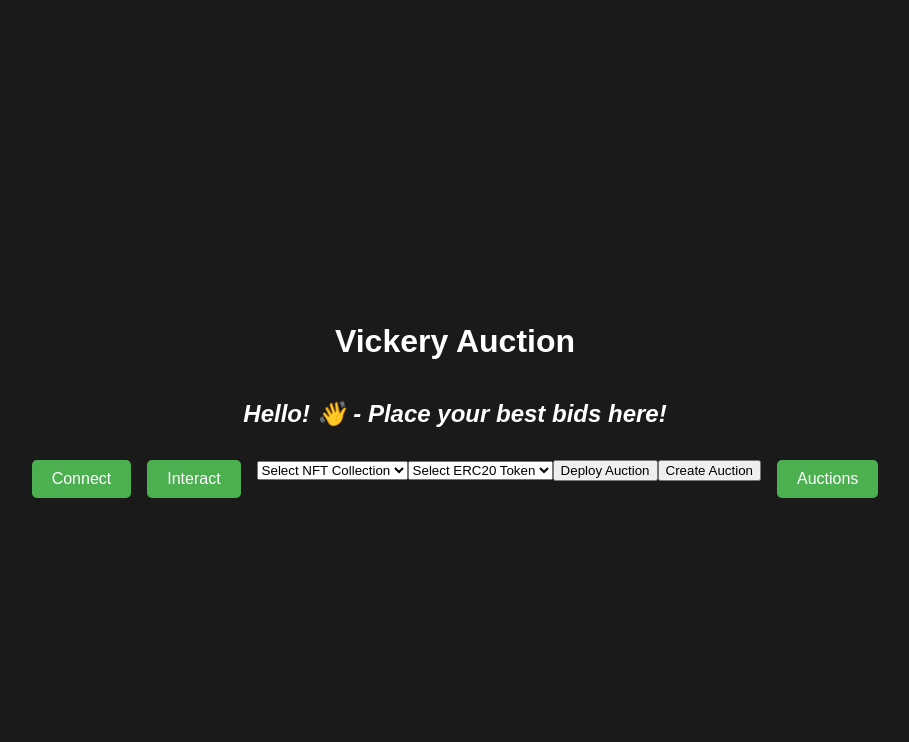
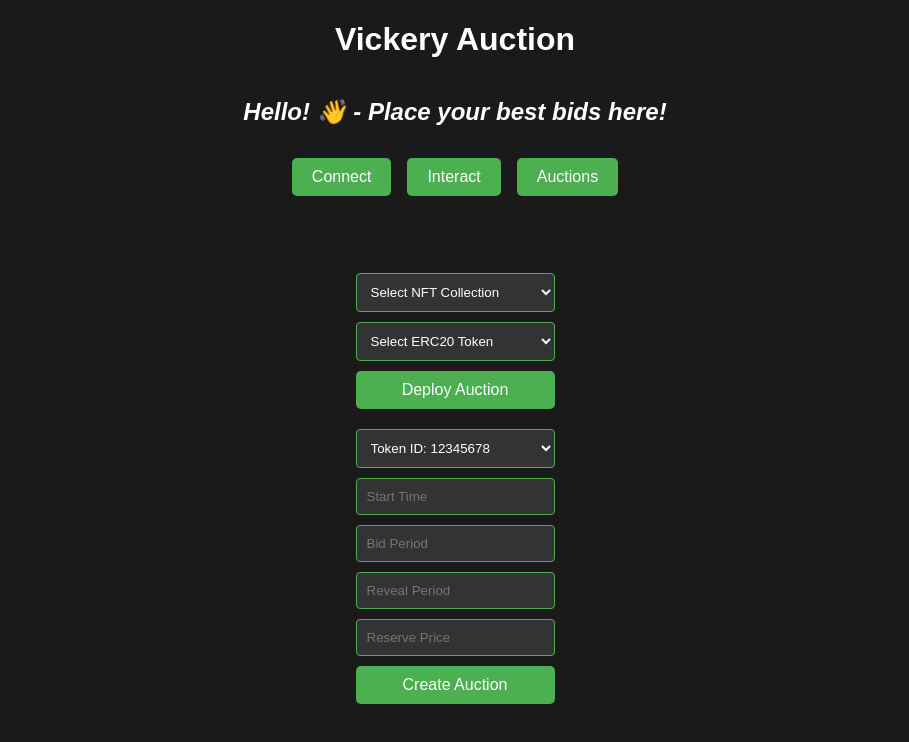
Before and after one commit to kskeerthana/VickeryAuction-Final, a React (Create React App) app in the folder vickery-auction-ui/: page /create in a window 1280 px wide. Shown: the top 742 px of the page, without its empty margins (185-1094 px from the left). Built offline with nearby package versions, Linux system fonts and the light colour scheme.

Commit message:
added create auction, auction table UI

```diff
--- a/vickery-auction-ui/src/App.tsx
+++ b/vickery-auction-ui/src/App.tsx
@@ -3,6 +3,7 @@ import { ethers } from 'ethers';
 import logo from './logo.svg';
 import './App.css';
 import CreateAuction from './components/AuctionCreation/CreateAuction';
+import VickeryAuctionTable from './components/AuctionCreation/FetchAuctions';
 import { BrowserRouter as Router, Routes, Route, Link } from 'react-router-dom';
 
 declare global {
@@ -13,7 +14,7 @@ declare global {
 
 function App() {
   const [userAddress, setUserAddress] = useState('');
-
+  const contractAddress = "0xeC3Ca7cB7015159c65fcB4A8fBCD46De4BeD1323";
   const connectWallet = async () => {
     if (window.ethereum) {
       try {
@@ -54,11 +55,17 @@ function App() {
           <Link to="/create">
             <button className="button">Interact</button>
           </Link>
-          <Routes>
+          <Link to="/auctionsTable">
+            <button className="button">Auctions</button>
+          </Link>
+
+        </div>
+        <Routes>
             <Route path="/create" element={<CreateAuction />} />
-          </Routes>
-          <button className="button">Auctions</button>
-        </div>
+        </Routes>
+        <Routes>
+            <Route path="/auctionsTable" element={ <VickeryAuctionTable contractAddress={contractAddress} />} />
+        </Routes>
       </div>
     </Router>
   );
--- a/vickery-auction-ui/src/components/AuctionCreation/CreateAuction.css
+++ b/vickery-auction-ui/src/components/AuctionCreation/CreateAuction.css
@@ -4,33 +4,20 @@
     padding: 20px;
     border-radius: 8px;
     max-width: 500px;
-    margin: 20px auto;
-}
+    margin: auto;
+  }
 
-.create-auction-form {
+  .create-auction-form .section {
     display: flex;
     flex-direction: column;
     gap: 10px;
-}
+    margin-bottom: 20px;
+  }
 
-.create-auction-form label {
-    color: #ffffff;
-}
-
-.create-auction-form input, .create-auction-form select {
+  .create-auction-form select, .create-auction-form input[type="text"] {
     padding: 10px;
     border-radius: 4px;
     border: 1px solid #4CAF50; /* Green border */
     background-color: #333;
     color: white;
-}
-
-.create-auction-form button {
-    background-color: #4CAF50; /* Green shade */
-    color: white;
-    padding: 10px 20px;
-    border: none;
-    border-radius: 5px;
-    cursor: pointer;
-    font-size: 1rem;
-}
+  }
--- a/vickery-auction-ui/src/components/AuctionCreation/CreateAuction.tsx
+++ b/vickery-auction-ui/src/components/AuctionCreation/CreateAuction.tsx
@@ -10,6 +10,11 @@ function CreateAuction() {
   const [selectedErc721, setSelectedErc721] = useState('');
   const [selectedErc20, setSelectedErc20] = useState('');
   const [contractAddress, setContractAddress] = useState('');
+  const [selectedTokenId, setSelectedTokenId] = useState('12345678');
+  const [startTime, setStartTime] = useState('');
+  const [bidPeriod, setBidPeriod] = useState('');
+  const [revealPeriod, setRevealPeriod] = useState('');
+  const [reservePrice, setReservePrice] = useState('');
 
   const handleSubmit = async (e :React.FormEvent<HTMLFormElement>) => {
     e.preventDefault();
@@ -23,36 +28,37 @@ function CreateAuction() {
     setSelectedErc20(e.target.value);
   };
 
+  const handleTokenIdChange = (e: React.ChangeEvent<HTMLSelectElement>) => setSelectedTokenId(e.target.value);
+  const handleStartTimeChange = (e: React.ChangeEvent<HTMLInputElement>) => setStartTime(e.target.value);
+  const handleBidPeriodChange = (e: React.ChangeEvent<HTMLInputElement>) => setBidPeriod(e.target.value);
+  const handleRevealPeriodChange = (e: React.ChangeEvent<HTMLInputElement>) => setRevealPeriod(e.target.value);
+  const handleReservePriceChange = (e: React.ChangeEvent<HTMLInputElement>) => setReservePrice(e.target.value);
+
   const createAuction = async () => {
       const provider = new ethers.providers.Web3Provider(window.ethereum);
       const signer = provider.getSigner();
       const contract = new ethers.Contract(yourContractAddress, VickreyAuction.abi, signer);
       try {
-        // const tokenId = document.getElementById("tokenId") as HTMLInputElement;
-        // const startTime = document.getElementById("startTime") as HTMLInputElement;
-        // const bidPeriod = document.getElementById("bidPeriod") as HTMLInputElement;
-        // const revealPeriod = document.getElementById("revealPeriod") as HTMLInputElement;
-        // const reservePrice = document.getElementById("reservePrice") as HTMLInputElement;
-
-        // const tokenID = tokenId.value;
-        // const auctionStartTime = startTime.value;
-        // const autionBidPeriod = bidPeriod.value;
-        // const auctionRevealPeriod = revealPeriod.value;
-        // const auctionReservePrice = reservePrice.value;
+        const auctionTokenID = ethers.utils.defaultAbiCoder.encode(['uint256'], [selectedTokenId]);
+        const auctionStartTime = ethers.utils.defaultAbiCoder.encode(['uint32'], [startTime]);
+        const auctionBidPeriod = ethers.utils.defaultAbiCoder.encode(['uint32'], [bidPeriod]);
+        const auctionRevealPeriod = ethers.utils.defaultAbiCoder.encode(['uint32'], [revealPeriod]);
+        const auctionReservePrice = ethers.utils.defaultAbiCoder.encode(['uint96'], [reservePrice]);
 
 
-        let tokenID = 12345678;
-        const auctiontokenID = ethers.utils.defaultAbiCoder.encode(['uint256'], [tokenID]);
-        let StartTime = 60;
-        const auctionStartTime = ethers.utils.defaultAbiCoder.encode(['uint32'], [StartTime]);
-        let BidPeriod = 60;
-        const auctionBidPeriod = ethers.utils.defaultAbiCoder.encode(['uint32'], [BidPeriod]);
-        let RevealPeriod = 60;
-        const auctionRevealPeriod = ethers.utils.defaultAbiCoder.encode(['uint32'], [RevealPeriod]);
-        let ReservePrice = 1000;
-        const auctionReservePrice = ethers.utils.defaultAbiCoder.encode(['uint96'], [ReservePrice]);
 
-        await contract.createAuction(selectedErc721, auctiontokenID, selectedErc20, auctionStartTime, auctionBidPeriod, auctionRevealPeriod, auctionReservePrice);
+        // let tokenID = 12345678;
+        // const auctiontokenID = ethers.utils.defaultAbiCoder.encode(['uint256'], [tokenID]);
+        // let StartTime = 60;
+        // const auctionStartTime = ethers.utils.defaultAbiCoder.encode(['uint32'], [StartTime]);
+        // let BidPeriod = 60;
+        // const auctionBidPeriod = ethers.utils.defaultAbiCoder.encode(['uint32'], [BidPeriod]);
+        // let RevealPeriod = 60;
+        // const auctionRevealPeriod = ethers.utils.defaultAbiCoder.encode(['uint32'], [RevealPeriod]);
+        // let ReservePrice = 1000;
+        // const auctionReservePrice = ethers.utils.defaultAbiCoder.encode(['uint96'], [ReservePrice]);
+
+        await contract.createAuction(selectedErc721, auctionTokenID, selectedErc20, auctionStartTime, auctionBidPeriod, auctionRevealPeriod, auctionReservePrice);
 
         window.alert(`Auction created for: ${selectedErc721}`);
 
@@ -86,8 +92,11 @@ function CreateAuction() {
 };
 
   return (
-    <form onSubmit={handleSubmit}>
-      {/* Dropdown for ERC721 Contracts */}
+    <div className="create-auction-container">
+      <form onSubmit={handleSubmit} className="create-auction-form">
+
+        {/* Section 1: ERC dropdowns and Deploy button */}
+        <div className="section">
           <select name="tokenContract" onChange={handleErc721Change} value={selectedErc721}>
             <option value="">Select NFT Collection</option>
             {contractsData.erc721Contracts.map(contract => (
@@ -95,7 +104,6 @@ function CreateAuction() {
         ))}
           </select>
 
-      {/* Dropdown for ERC20 Tokens */}
           <select name="erc20Token" onChange={handleErc20Change} value={selectedErc20}>
             <option value="">Select ERC20 Token</option>
             {contractsData.erc20Contracts.map(contract => (
@@ -103,9 +111,27 @@ function CreateAuction() {
         ))}
           </select>
 
-      <button type="submit" onClick={deployAuction}>Deploy Auction</button>
-      <button type="submit" onClick={createAuction}>Create Auction</button>
+          <button type="button" onClick={deployAuction} className="button">Deploy Auction</button>
+        </div>
+
+        {/* Section 2: Token dropdown, Input fields, and Create Auction button */}
+        <div className="section">
+          <select name="tokenId" onChange={handleTokenIdChange} value={selectedTokenId}>
+            <option value="12345678">Token ID: 12345678</option>
+            {/* Additional token IDs */}
+          </select>
+
+          {/* Input fields */}
+          <input type="text" placeholder="Start Time" value={startTime} onChange={handleStartTimeChange} />
+          <input type="text" placeholder="Bid Period" value={bidPeriod} onChange={handleBidPeriodChange} />
+          <input type="text" placeholder="Reveal Period" value={revealPeriod} onChange={handleRevealPeriodChange} />
+          <input type="text" placeholder="Reserve Price" value={reservePrice} onChange={handleReservePriceChange} />
+
+          <button type="button" onClick={createAuction} className="button">Create Auction</button>
+        </div>
+
       </form>
+    </div>
   );
 }
 
--- /dev/null
+++ b/vickery-auction-ui/src/components/AuctionCreation/FetchAuctions.tsx
@@ -0,0 +1,80 @@
+import React, { useEffect, useState } from 'react';
+import { ethers } from 'ethers';
+import './VickeryAuctionTable.css';
+import TokenizedVickeryAuctionArtifact from '../../VickeryAuction.json';
+
+const VickeryAuctionTable = ({ contractAddress }) => {
+  const [auctions, setAuctions] = useState([]);
+  const [isLoading, setIsLoading] = useState(false);
+
+  useEffect(() => {
+    const fetchAuctions = async () => {
+      setIsLoading(true);
+      try {
+        const provider = new ethers.providers.Web3Provider(window.ethereum);
+        const contract = new ethers.Contract(contractAddress, TokenizedVickeryAuctionArtifact.abi, provider);
+
+        // Example: Fetch a list of token IDs (adjust based on your contract's data structure)
+        const tokenIds = [12345678];
+        const fetchedAuctions = await Promise.all(tokenIds.map(async (tokenId) => {
+          const auction = await contract.getAuction(contractAddress, tokenId);
+          const currentTime = Math.floor(Date.now() / 1000);
+          const isAuctionOpen = currentTime >= auction.startTime && currentTime <= auction.endOfRevealPeriod;
+          const timeLeft = isAuctionOpen ? auction.endOfRevealPeriod - currentTime : 0;
+          return { ...auction, tokenId, isAuctionOpen, timeLeft };
+        }));
+
+        setAuctions(fetchedAuctions);
+      } catch (error) {
+        console.error('Error fetching auctions:', error);
+      } finally {
+        setIsLoading(false);
+      }
+    };
+
+    fetchAuctions();
+  }, [contractAddress]);
+
+  const handleBidSubmit = (auction) => {
+    // Implement bid submission logic here
+  };
+
+  return (
+    <>
+    <div className="vickery-auction-table-container">
+      {isLoading ? <p>Loading...</p> :
+        <table className="table table-bordered table-responsive">
+          <thead>
+            <tr>
+              <th className='text-center'>NFT ID</th>
+              <th className='text-center'>Auction Status</th>
+              <th className='text-center'>Start Time</th>
+              <th className='text-center'>Time Left</th>
+              <th className='text-center'>Number of Bids</th>
+              <th className='text-center'>Action</th>
+            </tr>
+          </thead>
+          <tbody>
+            {auctions.map((auction, index) => (
+              <tr key={index}>
+                <td className='text-center'>{auction.tokenId}</td>
+                <td className='text-center'>{auction.isAuctionOpen ? "Open" : "Closed"}</td>
+                <td className='text-center'>{new Date(auction.startTime * 1000).toLocaleString()}</td>
+                <td className='text-center'>{auction.timeLeft > 0 ? `${auction.timeLeft} seconds` : "Closed"}</td>
+                <td className='text-center'>{auction.numUnrevealedBids}</td>
+                <td className='text-center'>
+                  {auction.isAuctionOpen && (
+                    <button className='btn btn-primary' onClick={() => handleBidSubmit(auction)}>Submit Bid</button>
+                  )}
+                </td>
+              </tr>
+            ))}
+          </tbody>
+        </table>
+      }
+      </div>
+    </>
+  );
+};
+
+export default VickeryAuctionTable;
--- /dev/null
+++ b/vickery-auction-ui/src/components/AuctionCreation/VickeryAuctionTable.css
@@ -0,0 +1,49 @@
+.vickery-auction-table-container {
+    background-color: #1a1a1a; /* Matte black background */
+    color: #ffffff;
+    padding: 20px;
+    border-radius: 8px;
+    max-width: 80%;
+    margin: 20px auto;
+    font-family: Arial, sans-serif;
+  }
+
+  .vickery-auction-table {
+    width: 100%;
+    border-collapse: collapse;
+    margin-bottom: 20px;
+  }
+
+  .vickery-auction-table, .vickery-auction-table th, .vickery-auction-table td {
+    border: 1px solid #4CAF50; /* Green border */
+    padding: 8px;
+    text-align: left;
+    color: white;
+  }
+
+  .vickery-auction-table th {
+    background-color: #333;
+    color: white;
+  }
+
+  .vickery-auction-table td {
+    background-color: #2B2B2B;
+  }
+
+  .vickery-auction-table .btn {
+    background-color: #4CAF50; /* Green shade */
+    color: white;
+    padding: 5px 10px;
+    border: none;
+    border-radius: 4px;
+    cursor: pointer;
+    font-size: 14px;
+  }
+
+  .vickery-auction-table .btn-primary {
+    background-color: #007bff;
+  }
+
+  .vickery-auction-table .btn:hover {
+    opacity: 0.8;
+  }
```
Lines whose indentation alone changed are shown as unchanged.
